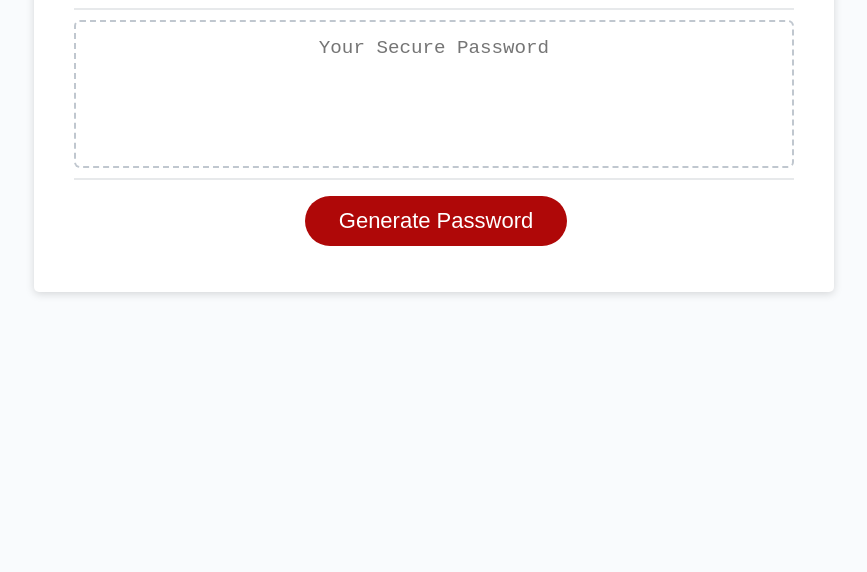
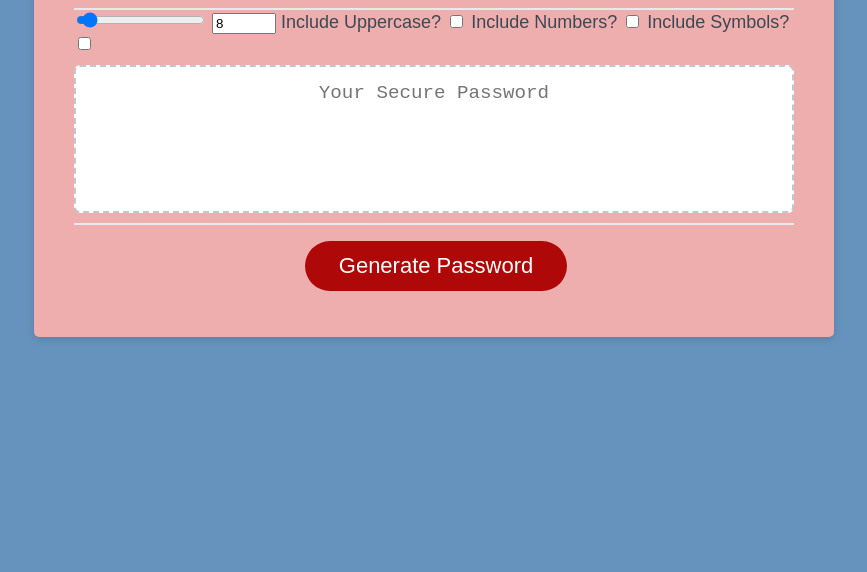
Before and after one commit to jacoblysaught/03-HW-JavaScript-Password-Generator, a plain HTML site: page index.html in a window 1280 px wide. Shown: the part 228-800 px from the top of the page, without its empty margins (206-1073 px from the left). Drawn offline with Linux system fonts and the light colour scheme.

Commit message:
added inputs for character values and started js

```diff
--- a/index.html
+++ b/index.html
@@ -16,6 +16,21 @@
         <div class="card-header">
           <h2>Generate a Password</h2>
         </div>
+          <label for="characterRange"></label>
+          <input type="range" min="1" max="128" value="8"
+          id="characterRange">
+          <input type="number" min="1" max="128" value="8"
+          id="characterAmount">
+
+          <label for="Include Uppercase">Include Uppercase?</label>
+          <input type="checkbox" id="Include Uppercase">
+
+          <label for="Include Numbers">Include Numbers?</label>
+          <input type="checkbox" id="Include Numbers">
+
+          <label for="Include Symbols">Include Symbols?</label>
+          <input type="checkbox" id="Include Symbols">
+
         <div class="card-body">
           <textarea
             readonly
--- a/script.js
+++ b/script.js
@@ -1,6 +1,13 @@
 // Assignment Code
 var generateBtn = document.querySelector("#generate");
 
+const characterAmount = document.getElementById
+('characterAmount')
+
+const characterNumber = document.getElementById
+('characterNumber')
+
+characterNumber.addEventListener('input')
 // Write password to the #password input
 function writePassword() {
   var password = generatePassword();
--- a/style.css
+++ b/style.css
@@ -14,9 +14,11 @@ body,
 
 body {
   font-family: sans-serif;
-  background-color: #f9fbfd;
+  background-color: #6693bd;
 }
-
+h1 {
+  color: black;
+}
 .wrapper {
   padding-top: 30px;
   padding-left: 20px;
@@ -31,7 +33,7 @@ header {
 }
 
 .card {
-  background-color: hsl(0, 0%, 100%);
+  background-color: hsl(0, 68%, 81%);
   border-radius: 5px;
   border-width: 1px;
   box-shadow: rgba(0, 0, 0, 0.15) 0px 2px 8px 0px;
```
